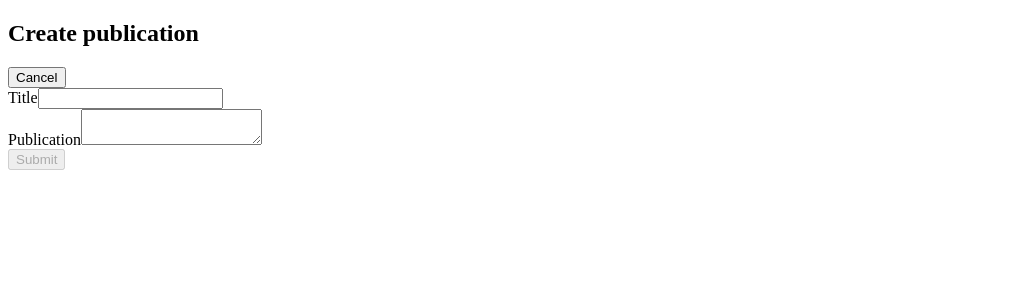
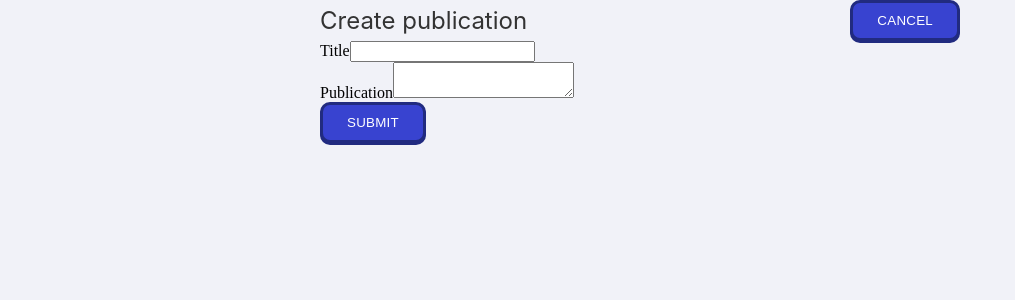
Before and after one commit to maelfosso/luca-interview, an Angular app: page /add in a window 1280 px wide. Shown: the top 300 px of the page, without its empty margins (0-1015 px from the left). Built offline with nearby package versions, Linux system fonts and the light colour scheme; what angular-in-memory-web-api would draw is missing.

Commit message:
publications list designed

```diff
--- a/src/app/add-publication/add-publication.component.html
+++ b/src/app/add-publication/add-publication.component.html
@@ -1,8 +1,8 @@
 <section>
-  <nav>
-    <h2>Create publication</h2>
+  <nav class="same-line">
+    <h2 class="page-title">Create publication</h2>
     <div>
-      <button type="button" (click)="onCancel()">Cancel</button>
+      <button type="button" class="button" (click)="onCancel()">Cancel</button>
     </div>
   </nav>
   <div>
@@ -18,7 +18,7 @@
         </textarea>
       </div>
       <div>
-        <button type="submit" [disabled]="!publicationForm.valid">Submit</button>
+        <button type="submit" class="button" [disabled]="!publicationForm.valid">Submit</button>
       </div>
     </form>
   </div>
--- a/src/app/publications/publications.component.html
+++ b/src/app/publications/publications.component.html
@@ -1,15 +1,14 @@
 <section>
-  <nav>
-    <h2>Publications</h2>
+  <nav class="same-line">
+    <h2 class="page-title">Publications</h2>
     <div>
-      <a routerLink="/add">Create Publication</a>
+      <a routerLink="/add" class="button">Create Publication</a>
     </div>
   </nav>
   <article>
-    <div *ngFor="let pub of publications">
-      <div>{{ pub.title }}</div>
-      <div>{{ pub.publication }}</div>
-      <hr>
+    <div class="publication-item" *ngFor="let pub of publications">
+      <div class="title">{{ pub.title }}</div>
+      <div class="publication">{{ pub.publication }}</div>
     </div>
   </article>
 </section>
--- a/src/styles.css
+++ b/src/styles.css
@@ -1 +1,106 @@
 /* You can add global styles to this file, and also import other style files */
+html, body, app-root {
+  margin: 0;
+  padding: 0;
+  box-sizing: border-box;
+}
+
+h1,h2 {
+  margin: 0;
+  padding: 0;
+}
+
+body {
+  background-color: #F1F2F8;
+}
+
+app-root {
+  width: 50%;
+  margin: auto;
+  display: block;
+}
+
+.same-line {
+  display: flex;
+  flex-direction: row;
+  align-items: center;
+  justify-content: space-between;
+}
+
+.page-title {
+  font-family: Inter;
+  font-style: normal;
+  font-weight: normal;
+  font-size: 24px;
+  line-height: 32px;
+
+  color: #333333;
+}
+
+.publication-item {
+  border-bottom: 1px solid #DBDBDB;
+  padding: 24px 16px 16px 8px;
+}
+
+.title {
+  font-family: Inter;
+  font-style: normal;
+  font-weight: 600;
+  font-size: 16px;
+  line-height: 16px;
+
+  color: #4F4F4F;
+}
+
+.publication {
+  font-family: Inter;
+  font-style: normal;
+  font-weight: normal;
+  font-size: 13px;
+  line-height: 24px;
+
+  color: #828282;
+  opacity: 0.7;
+
+  overflow: hidden;
+  white-space: nowrap;
+  text-overflow: ellipsis;
+  cursor: pointer;
+}
+
+a {
+  font-family: Poppins;
+  font-style: normal;
+  font-weight: 600;
+  font-size: 14px;
+  line-height: 16px;
+
+  text-transform: uppercase;
+  text-decoration: none;
+  text-align: center;
+  letter-spacing: 0.02em;
+
+  color: #FFFFFF;
+
+  cursor: pointer;
+}
+
+.button {
+  display: flex;
+  flex-direction: row;
+  align-items: flex-start;
+  padding: 10px 24px;
+
+  background: #3843D0;
+  border: 3px solid #212B80;
+  box-sizing: border-box;
+  box-shadow: 0px 2px 0px #212B80;
+  border-radius: 10px;
+
+  text-transform: uppercase;
+  text-decoration: none;
+  text-align: center;
+  letter-spacing: 0.02em;
+
+  color: #FFFFFF;
+}
```
